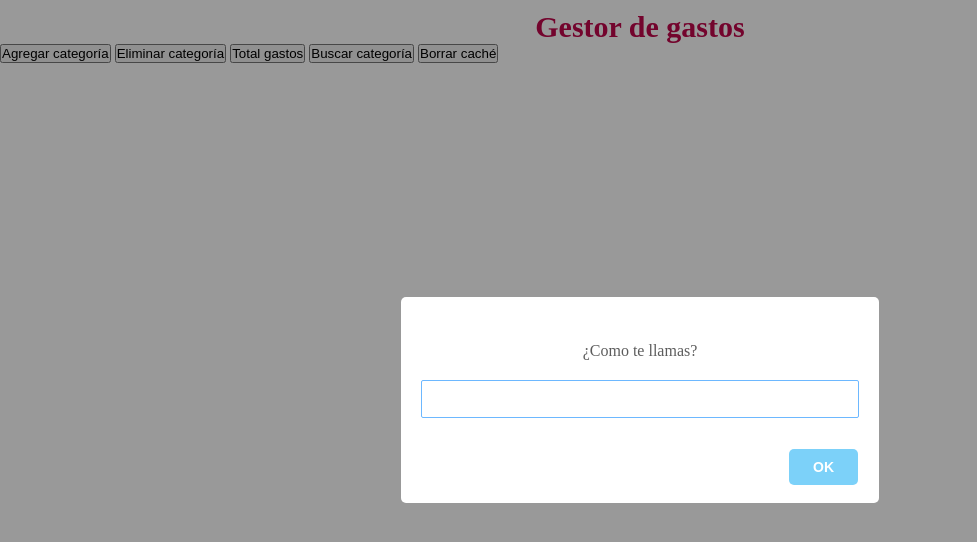
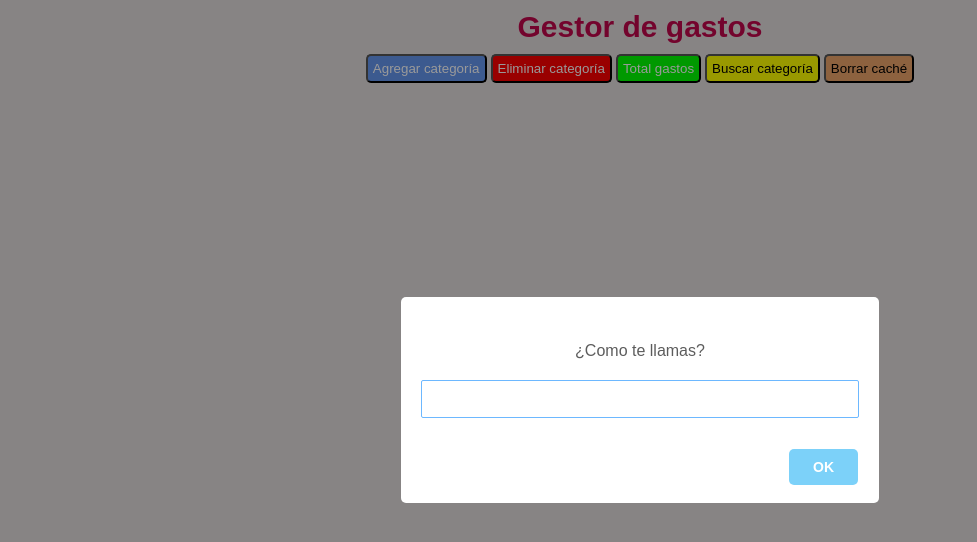
Before and after one commit to kennethLeonel/manejadorGastos, a plain HTML site: page index.html in a window 1280 px wide. Shown: the whole page, without its empty margins (0-977 px from the left). Drawn offline with nearby package versions, Linux system fonts and the light colour scheme.

Commit message:
se realziaron cambios esteticos

```diff
--- a/index.html
+++ b/index.html
@@ -18,11 +18,14 @@
     <div class="gastosUser">
 
     </div>
-    <button id="agregar"> Agregar categoría</button>
-    <button id="eliminar"> Eliminar categoría</button>
-    <button id="calcular"> Total gastos</button>
-    <button id="detallar"> Buscar categoría</button>
-    <button id="cache">Borrar caché</button>
+    <div class="botones">
+        <button id="agregar"> Agregar categoría</button>
+        <button id="eliminar"> Eliminar categoría</button>
+        <button id="calcular"> Total gastos</button>
+        <button id="detallar"> Buscar categoría</button>
+        <button id="cache">Borrar caché</button>
+    </div>
+
 
     <!-- <p id="objeto"></p> -->
 
--- a/public/css/style.css
+++ b/public/css/style.css
@@ -2,6 +2,10 @@
     padding: 0;
     margin: 0;
     box-sizing: border-box;
+}
+body{
+    font-family: 'Poppins', sans-serif;
+    background: #e0dbdb;
 }
 
 .titulo-index{
@@ -22,7 +26,7 @@
 
 }
 .categoria{
-    background-color: rgb(221, 246, 243);
+
     padding: 10px;
     border-radius: 10px;
     width: 50%;
@@ -37,16 +41,75 @@
 
 }
  .categoria:hover{
-    background-color: rgb(75, 149, 184);
-    box-shadow: rgba(0, 0, 0, 0.15) 0px 15px 25px, rgba(0, 0, 0, 0.05) 0px 5px 10px;
+    background-color: rgb(186, 197, 203) !important;
+    box-shadow: rgba(0, 0, 0, 0.16) 0px 1px 4px, rgb(51, 51, 51) 0px 0px 0px 3px;
     transform: scale(1.08);
 
+}
+#agregar {
+    background-color: cornflowerblue;
+    border-radius: 5px;
+    color: white;
+    padding: 5px;
+    transition: 1s all;
+}
+#agregar:hover{
+    background-color: rgb(0, 0, 255);
+    cursor: pointer;
+}
+#eliminar{
+    background-color: rgb(255, 0, 0);
+    border-radius: 5px;
+    padding: 5px;
+    color: white;
+    transition: 1s all;
+}
+#eliminar:hover{
+    cursor: pointer;
+}
+
+#calcular{
+    background-color: rgb(0, 255, 0);
+    border-radius: 5px;
+    padding: 5px;
+    color: white;
+    transition: 1s all;
+}
+#calcular:hover{
+    cursor: pointer;
+}
+#detallar{
+    background-color: rgb(255, 255, 0);
+    border-radius: 5px;
+    padding: 5px;
+
+    transition: 1s all;
+}
+#detallar:hover{
+    cursor: pointer;
+}
+#cache{
+    background-color: rgb(235, 163, 104);
+    border-radius: 5px;
+    padding: 5px;
+    color: black;
+    transition: 1s all;
+}
+#cache:hover{
+    cursor: pointer;
+}
+.botones{
+    display: flex;
+    justify-content: center;
+    align-items: center;
+    width: 100%;
+    margin-top: 10px;
+    gap: 4px;
 }
 
 @media  (min-width: 768px) {
 
     .categoria{
         width: 30%;
-
     }
 }
--- a/public/javascript/gestor.js
+++ b/public/javascript/gestor.js
@@ -228,15 +228,19 @@ function mostrarCategoriasUser(categoriasUser) {
         categoriasUser.forEach(categoria => {
             // icono de la categoria
             let icono = "";
+            let estilo = "background-color:";
+            // style="background-color:"+ ${estilo} +";"
             let dato = data.find(dato => dato.nombre === categoria.nombre);
             if (dato){
                 icono = dato.icono;
+                estilo += dato.color ;
             }else{
                 icono = "fas fa-question-circle";
+                estilo +=  "rgb(221,246,243); ";
             }
-
+            style="background-color: blue;"
             mostrar += `
-                <div class="categoria">
+                <div class="categoria" style=${estilo} >
                 <p>ID: ${categoria.id}</p>
                 <p><i class="${icono} "></i></p>
                 <p>Nombre: ${categoria.nombre}</p>
@@ -334,6 +338,8 @@ function buscarGasto() {
     }
 }
 function buscarCategoriaUser(nombre) {
+
+    nombre =  nombre.charAt(0).toUpperCase() + nombre.slice(1);
     let categoriasUsuario = JSON.parse(localStorage.getItem("categoriasUsuario"));
     categoriaBuscada = categoriasUsuario.find(categoria => {
         if (categoria.nombre.includes(nombre)) {
```
Also changed, not shown: db/servicios.json (+18 -9 lines).
